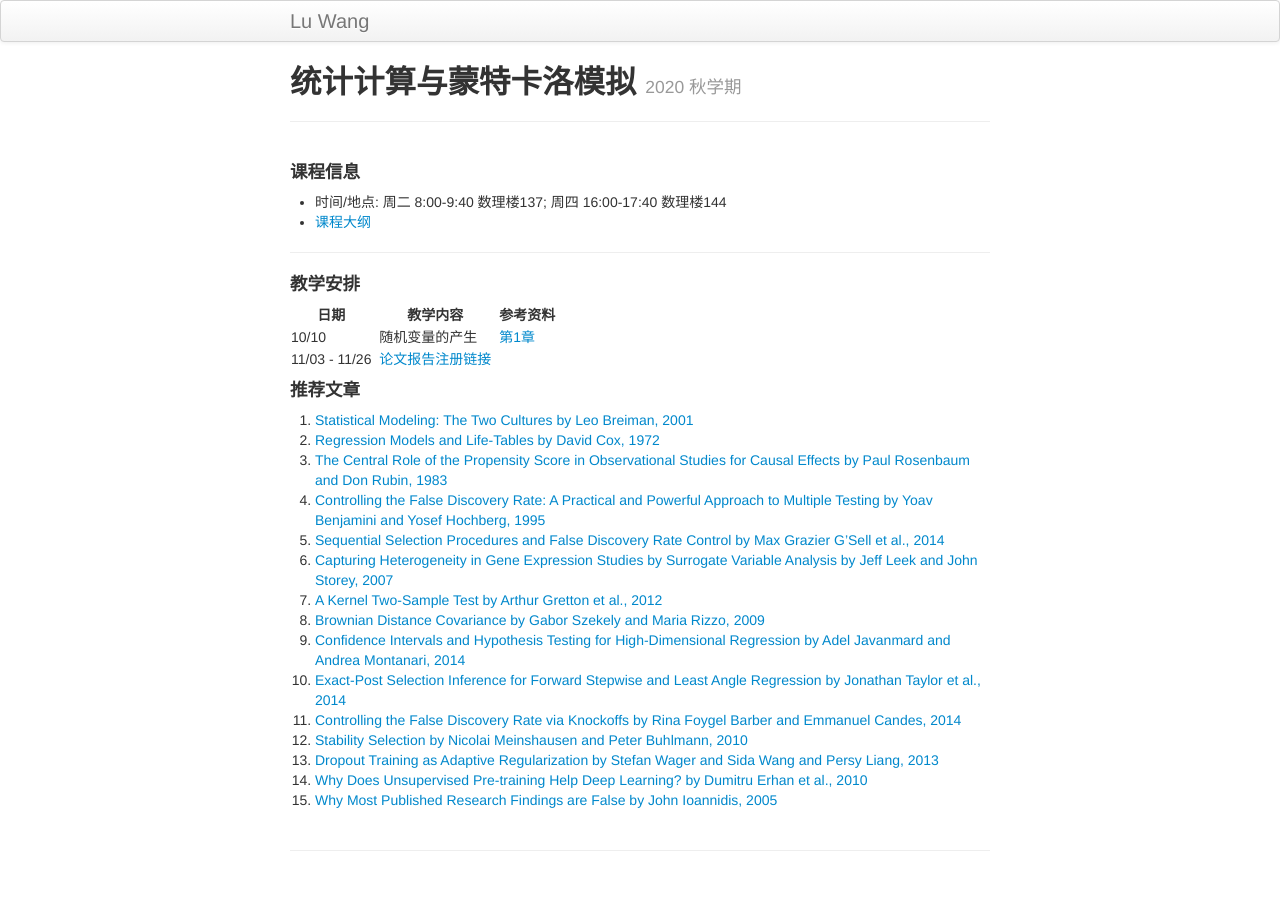
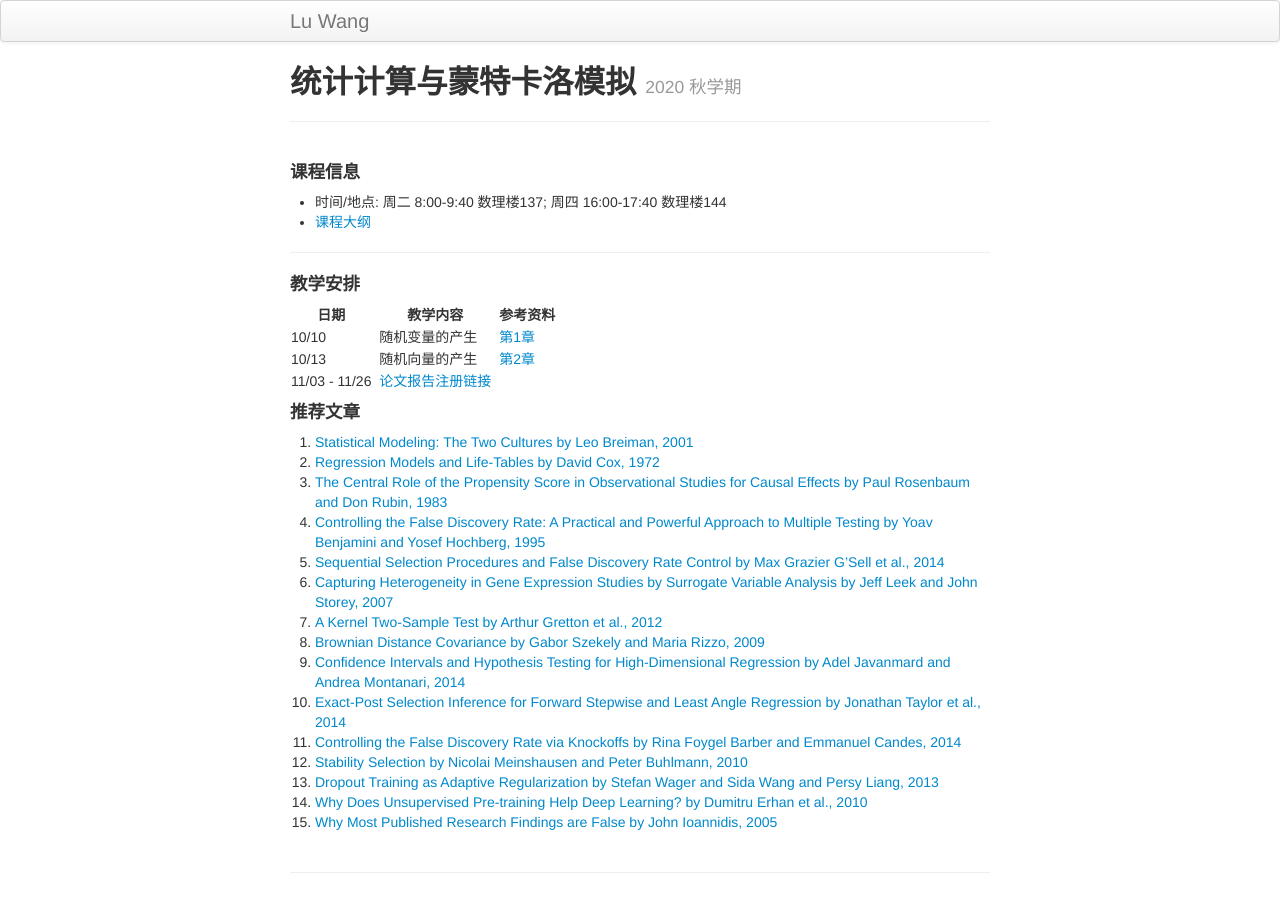
Before and after one commit to wangronglu/StatisticalComputing, a Jekyll site: the page built from index.md, in a window 1280 px wide. Built offline with Jekyll 4.4.1, drawn with Linux system fonts in a browser that asks for light colours.

Commit message:
Update index.md

```diff
--- a/index.md
+++ b/index.md
@@ -14,7 +14,8 @@ description: Course Website
 
 | 日期 | | 教学内容 | |  参考资料  |
 |---------------|---|--------------------------------|---|----------|
-| 10/10 || 随机变量的产生 ||  [第1章](Lecture/random_generator_online.pdf) |
+| 10/10 || 随机变量的产生 || [第1章](Lecture/random_generator_online.pdf) |
+| 10/13 || 随机向量的产生 || [第2章](Lecture/random_vector_online.pdf) |
 | 11/03 - 11/26 ||  [论文报告注册链接](https://docs.qq.com/sheet/DRHdUU1hIeVB5Z2ln?c=B32A0A0)  ||  |
 
 #### 推荐文章
```
